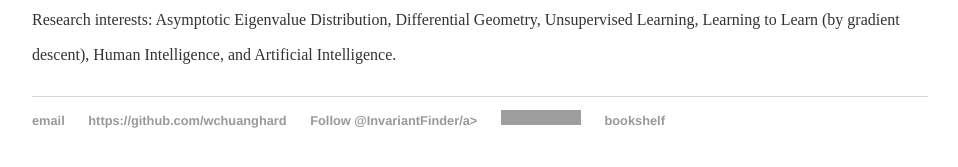
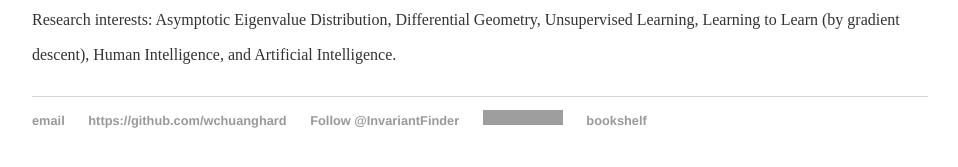
Before and after one commit to williamchuang/williamchuang.github.io, a Jekyll site: the page built from index.html, in a window 1280 px wide. Shown: the part 335-502 px from the top of the page, without its empty margins (160-1118 px from the left). Built offline with Jekyll 4.4.1, drawn with Linux system fonts in a browser that asks for light colours; comment, search, counter and statistics services are not loaded; grey boxes are pictures that could not be loaded.

Commit message:
Update default.html

```diff
--- a/_layouts/default.html
+++ b/_layouts/default.html
@@ -28,7 +28,7 @@
     		<ul>
         		<li><a href="mailto:whchuang@usfca.edu">email</a></li>
         		<li><a href="https://github.com/wchuanghard">https://github.com/wchuanghard</a></li>
-        		<li><a href="https://twitter.com/InvariantFinder" class="twitter-follow-button" data-show-count="false" data-dnt="true">Follow @InvariantFinder/a> <script>!function(d,s,id){var js,fjs=d.getElementsByTagName(s)[0],p=/^http:/.test(d.location)?'http':'https';if(!d.getElementById(id)){js=d.createElement(s);js.id=id;js.src=p+'://platform.twitter.com/widgets.js';fjs.parentNode.insertBefore(js,fjs);}}(document, 'script', 'twitter-wjs');</script></li>
+        		<li><a href="https://twitter.com/InvariantFinder" class="twitter-follow-button" data-show-count="false" data-dnt="true">Follow @InvariantFinder</a> <script>!function(d,s,id){var js,fjs=d.getElementsByTagName(s)[0],p=/^http:/.test(d.location)?'http':'https';if(!d.getElementById(id)){js=d.createElement(s);js.id=id;js.src=p+'://platform.twitter.com/widgets.js';fjs.parentNode.insertBefore(js,fjs);}}(document, 'script', 'twitter-wjs');</script></li>
                 	<li><a href="https://www.linkedin.com/in/whchuang"><img src="https://static.licdn.com/scds/common/u/img/webpromo/btn_profile_bluetxt_80x15.png" width="80" height="15" border="0" alt="View William H. Chuang's profile on LinkedIn"></a></li>
           		<li><a href ="https://www.anobii.com/maobooks/books">bookshelf</a></li>
 			</ul>
```
